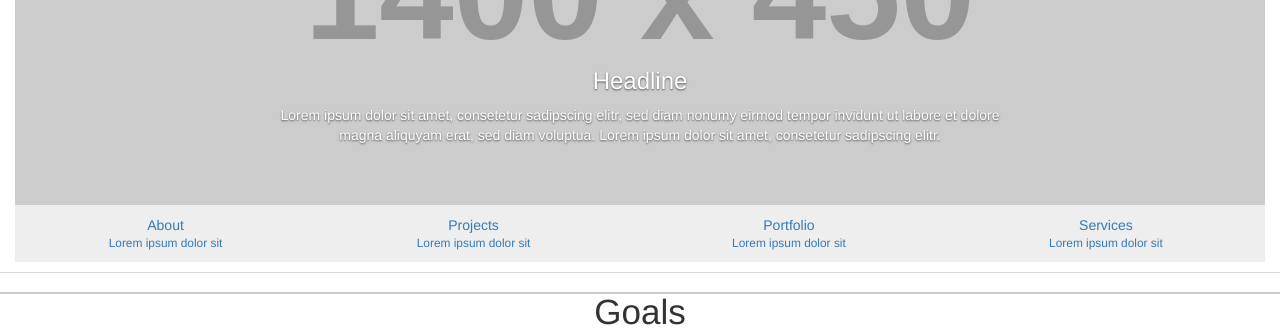
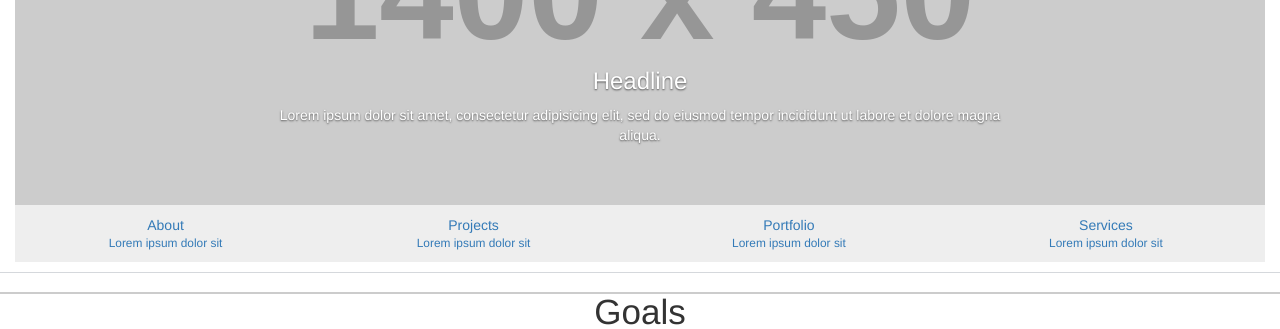
Before and after one commit to nikofernandez/ciICON, a CodeIgniter app: page /ciICON/ in a window 1280 px wide. Shown: the part 269-598 px from the top of the page. Run offline with CodeIgniter, Linux system fonts and the light colour scheme; grey boxes labelled with a size stand in for pictures from a placeholder-image service; data that the repository does not hold is empty; some libraries are stand-ins or nearby versions.

Commit message:
Beautify myCarousel

```diff
--- a/application/views/pages/home.php
+++ b/application/views/pages/home.php
@@ -5,62 +5,62 @@
       <div class="item active">
           <img src="http://placehold.it/1400x450/16a085/ffffff&text=Insert Image">
           <div class="carousel-caption">
-                    <h3>
-                        Headline</h3>
-                    <p>
-                        Lorem ipsum dolor sit amet, consetetur sadipscing elitr, sed diam nonumy eirmod
-                        tempor invidunt ut labore et dolore magna aliquyam erat, sed diam voluptua. Lorem
-                        ipsum dolor sit amet, consetetur sadipscing elitr.</p>
+            <h3>Headline</h3>
+            <p>Lorem ipsum dolor sit amet, consectetur adipisicing elit, sed do eiusmod tempor incididunt ut labore et dolore magna aliqua.</p>
           </div>
       </div>
       <!-- End Item -->
       <div class="item">
           <img src="http://placehold.it/1400x450/e67e22/ffffff&text=Projects">
           <div class="carousel-caption">
-                    <h3>
-                        Headline</h3>
-                    <p>
-                        Lorem ipsum dolor sit amet, consetetur sadipscing elitr, sed diam nonumy eirmod
-                        tempor invidunt ut labore et dolore magna aliquyam erat, sed diam voluptua. Lorem
-                        ipsum dolor sit amet, consetetur sadipscing elitr.</p>
+            <h3>Headline</h3>
+            <p>Lorem ipsum dolor sit amet, consectetur adipisicing elit, sed do eiusmod tempor incididunt ut labore et dolore magna aliqua.</p>
           </div>
       </div>
       <!-- End Item -->
       <div class="item">
           <img src="http://placehold.it/1400x450/2980b9/ffffff&text=Portfolio">
           <div class="carousel-caption">
-                    <h3>
-                        Headline</h3>
-                    <p>
-                        Lorem ipsum dolor sit amet, consetetur sadipscing elitr, sed diam nonumy eirmod
-                        tempor invidunt ut labore et dolore magna aliquyam erat, sed diam voluptua. Lorem
-                        ipsum dolor sit amet, consetetur sadipscing elitr.</p>
+            <h3>Headline</h3>
+            <p>Lorem ipsum dolor sit amet, consectetur adipisicing elit, sed do eiusmod tempor incididunt ut labore et dolore magna aliqua.</p>
           </div>
       </div>
       <!-- End Item -->
       <div class="item">
         <img src="http://placehold.it/1400x450/8e44ad/ffffff&text=Services">
         <div class="carousel-caption">
-                    <h3>
-                        Headline</h3>
-                    <p>
-                        Lorem ipsum dolor sit amet, consetetur sadipscing elitr, sed diam nonumy eirmod
-                        tempor invidunt ut labore et dolore magna aliquyam erat, sed diam voluptua. Lorem
-                        ipsum dolor sit amet, consetetur sadipscing elitr.</p>
+          <h3>Headline</h3>
+          <p>Lorem ipsum dolor sit amet, consectetur adipisicing elit, sed do eiusmod tempor incididunt ut labore et dolore magna aliqua.</p>
         </div>
       </div>
       <!-- End Item -->
     </div>
     <!-- End Carousel Inner -->
     <ul class="nav nav-pills nav-justified" id="carousel-pills">
-            <li data-target="#myCarousel" data-slide-to="0"><a href="#">About<small>Lorem
-                ipsum dolor sit</small></a></li>
-            <li data-target="#myCarousel" data-slide-to="1"><a href="#">Projects<small>Lorem ipsum
-                dolor sit</small></a></li>
-            <li data-target="#myCarousel" data-slide-to="2"><a href="#">Portfolio<small>Lorem ipsum
-                dolor sit</small></a></li>
-            <li data-target="#myCarousel" data-slide-to="3"><a href="#">Services<small>Lorem ipsum
-                dolor sit</small></a></li>
+      <li data-target="#myCarousel" data-slide-to="0">
+        <a href="#">
+          About
+          <small>Lorem ipsum dolor sit</small>
+        </a>
+      </li>
+      <li data-target="#myCarousel" data-slide-to="1">
+        <a href="#">
+          Projects
+          <small>Lorem ipsum dolor sit</small>
+        </a>
+      </li>
+      <li data-target="#myCarousel" data-slide-to="2">
+        <a href="#">
+          Portfolio
+          <small>Lorem ipsum dolor sit</small>
+        </a>
+      </li>
+      <li data-target="#myCarousel" data-slide-to="3">
+        <a href="#">
+          Services
+          <small>Lorem ipsum dolor sit</small>
+        </a>
+      </li>
     </ul>
   </div>
   <!-- End Carousel -->
--- a/assets/css/custom.css
+++ b/assets/css/custom.css
@@ -158,6 +158,7 @@ footer{
   opacity: 0.7;
   background-image: url(https://ununsplash.imgix.net/photo-1416339276121-ba1dfa199912?q=75&fm=jpg&s=9bf9f2ef5be5cb5eee5255e7765cb327);
 }*/
+
  /* CAROUSEL SLIDES */
 #myCarousel{
   margin-bottom: 10px;
```
Lines whose indentation alone changed are shown as unchanged.
